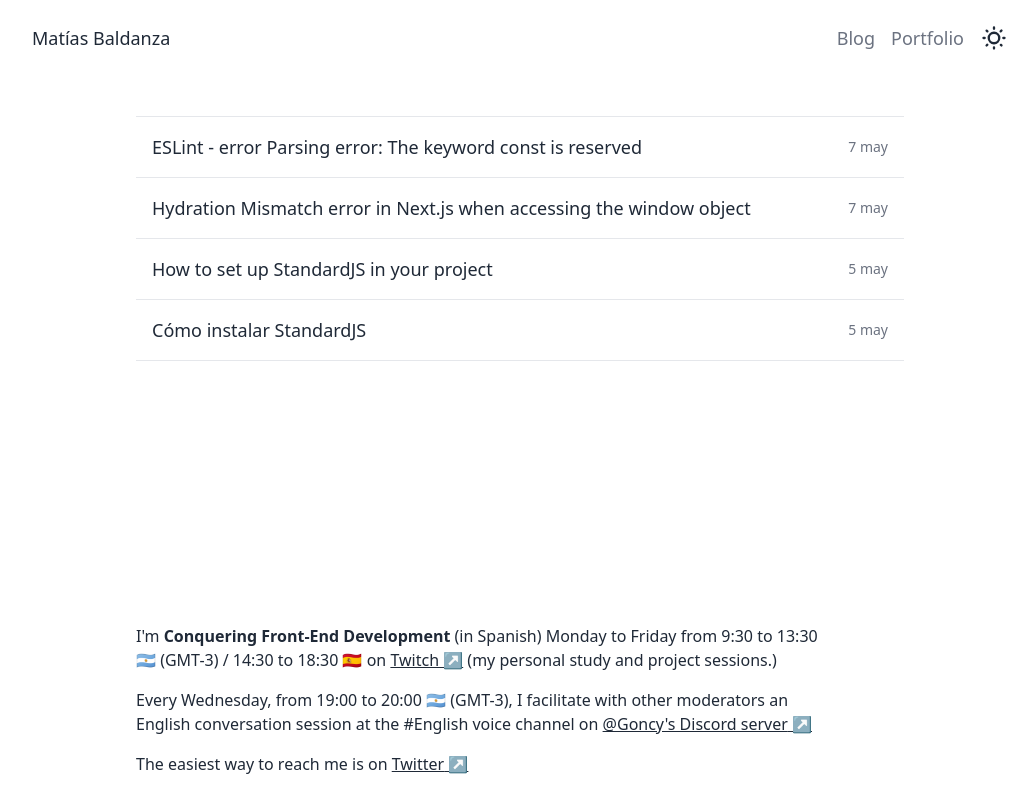
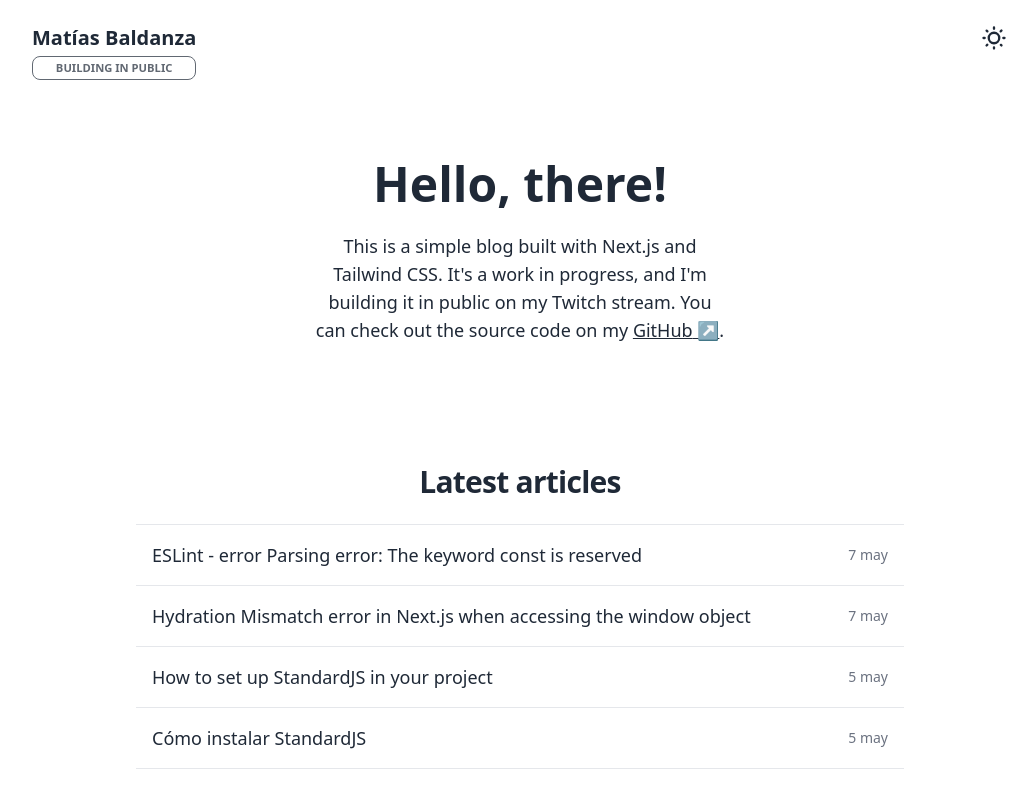
Before and after one commit to matiasbaldanza/matiasbaldanza_dev, a Next.js app: page / in a window 1280 px wide. Shown: the top 800 px of the page, without its empty margins (120-1156 px from the left). Built offline with nearby package versions, Linux system fonts and the light colour scheme.

Commit message:
feat: basic hero section

```diff
--- a/src/components/Header.js
+++ b/src/components/Header.js
@@ -4,14 +4,21 @@ import ThemeToggle from './ui/buttons/ThemeToggle'
 export default function Header () {
   return (
     <header className='flex justify-between w-full py-6 mb-10'>
-      <Link
-        href='/'
-      ><span>Matías Baldanza</span>
-      </Link>
+      <div className='flex flex-col gap-1 align-center'>
+        <Link
+          href='/'
+          className='text-xl font-bold'
+        >
+          Matías Baldanza
+        </Link>
+        <button className='w-md btn btn-xs btn-outline opacity-70 text-[0.7rem]'>
+          Building in public
+        </button>
+      </div>
       <nav>
         <ul className='flex gap-4'>
-          <li className='text-gray-500 cursor-not-allowed'>Blog</li>
-          <li className='text-gray-500 cursor-not-allowed'>Portfolio</li>
+          {/*           <li className='text-gray-500 cursor-not-allowed'>Blog</li>
+          <li className='text-gray-500 cursor-not-allowed'>Portfolio</li> */}
           <ThemeToggle />
         </ul>
       </nav>
--- /dev/null
+++ b/src/components/Hero.js
@@ -0,0 +1,22 @@
+import Balancer from 'react-wrap-balancer'
+import Link from './Link'
+
+function Hero () {
+  return (
+    <div className='h-auto mb-20 hero'>
+      <div className='text-center hero-content'>
+        <div className='max-w-md'>
+          <h1 className='text-5xl font-bold'>Hello, there!</h1>
+          <p className='py-6'>
+            <Balancer>
+              This is a simple blog built with Next.js and Tailwind CSS.
+              It's a work in progress, and I'm building it in public on my Twitch stream. You can check out the source code on my <Link href='https://github.com/matiasbaldanza'>GitHub</Link>.
+            </Balancer>
+          </p>
+        </div>
+      </div>
+    </div>
+  )
+}
+
+export default Hero
--- a/src/pages/index.js
+++ b/src/pages/index.js
@@ -1,6 +1,7 @@
 // Components
 import Layout from '@/components/Layout'
 import ArticleList from '@/components/ArticleList'
+import Hero from '@/components/Hero'
 
 // Utils
 import { getArticlesDataSorted } from '@/utils/articleUtils'
@@ -17,6 +18,11 @@ export async function getStaticProps () {
 export default function Home ({ articlesData }) {
   return (
     <Layout>
+      <Hero />
+      <h2
+        className='mb-6 text-3xl font-bold tracking-tight text-center'
+      >
+        Latest articles</h2>
       <ArticleList articlesData={articlesData} />
     </Layout>
   )
```
